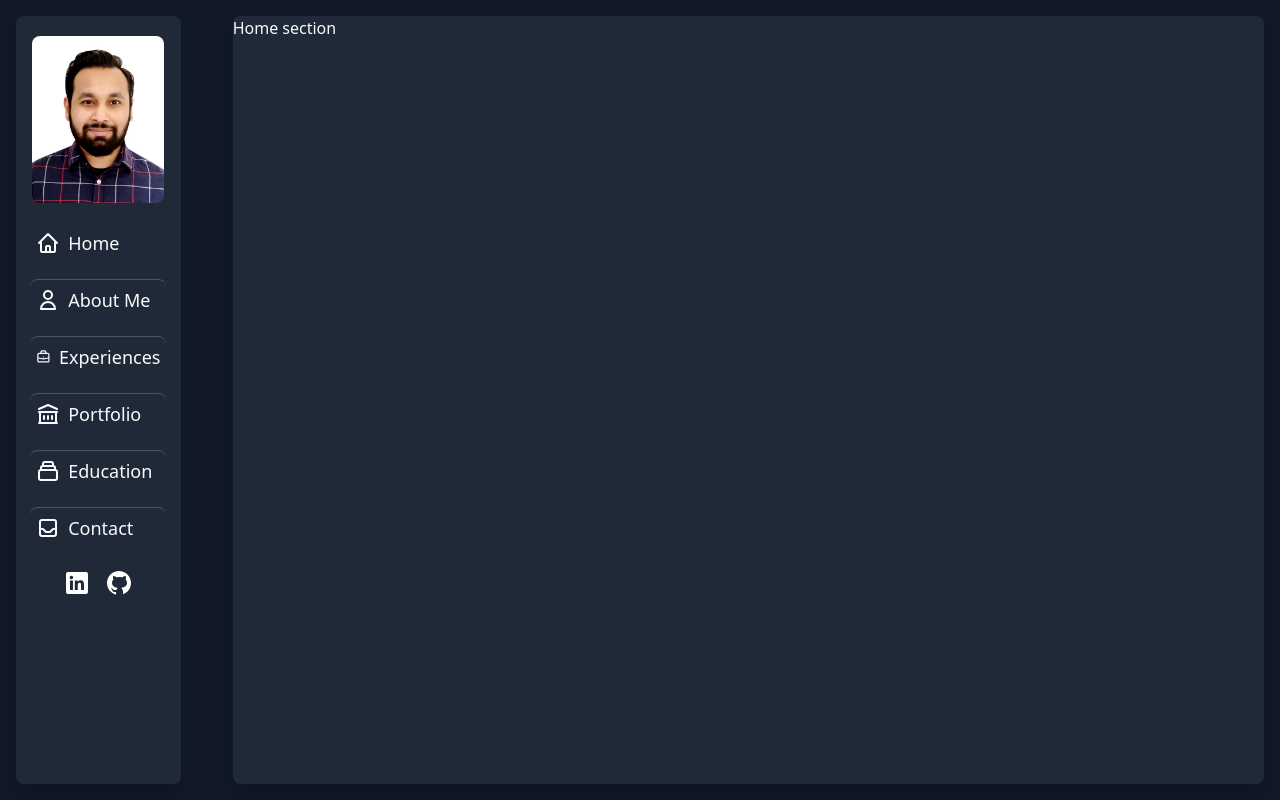
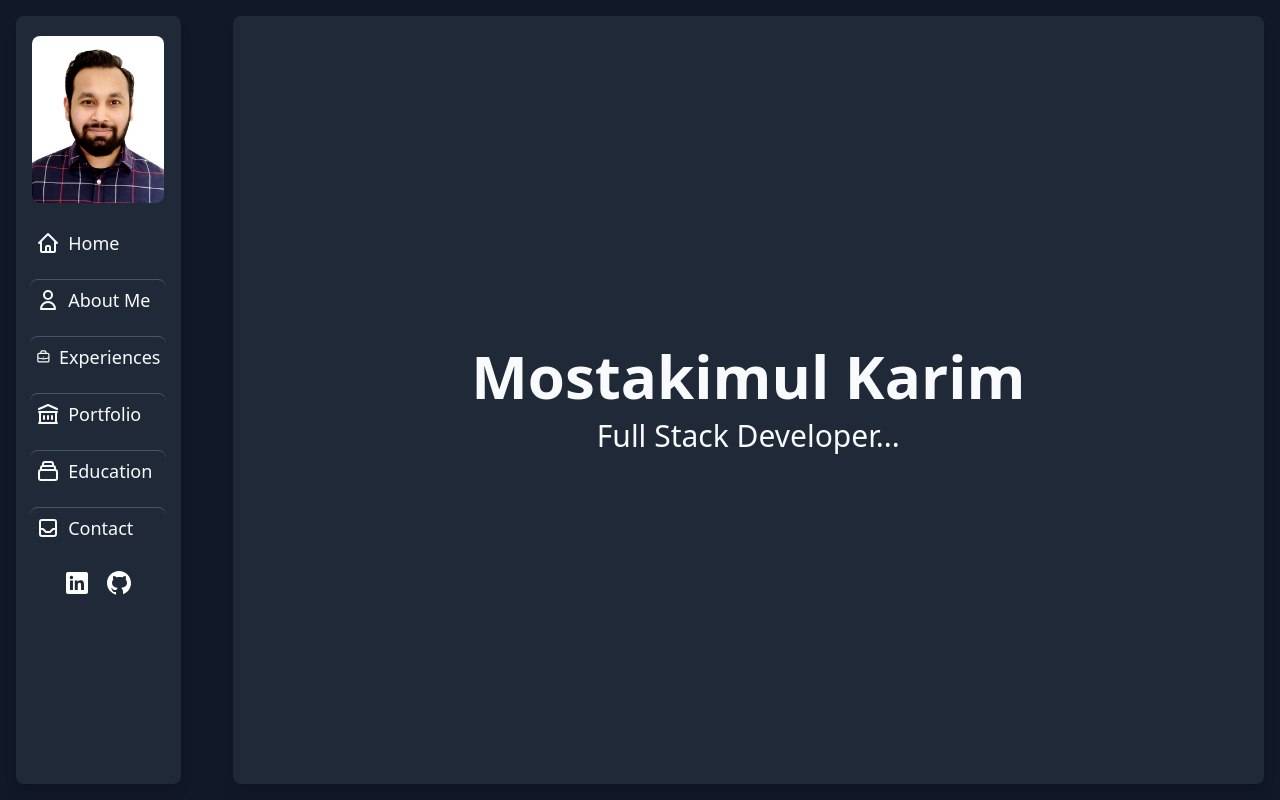
Before and after one commit to Mostakimul/react-portfolio, a React (Create React App) app: page / in a window 1280 px wide. Built offline with nearby package versions, Linux system fonts and the light colour scheme.

Commit message:
Basci home page

```diff
--- a/src/component/Home.js
+++ b/src/component/Home.js
@@ -2,8 +2,9 @@ import React from 'react';
 
 const Home = () => {
   return (
-    <div>
-      <h2>Home section</h2>
+    <div className="par h-full grid place-content-center text-center space-y-3">
+      <h1 className="text-6xl font-semibold">Mostakimul Karim</h1>
+      <h2 className="text-3xl">Full Stack Developer...</h2>
     </div>
   );
 };
```
